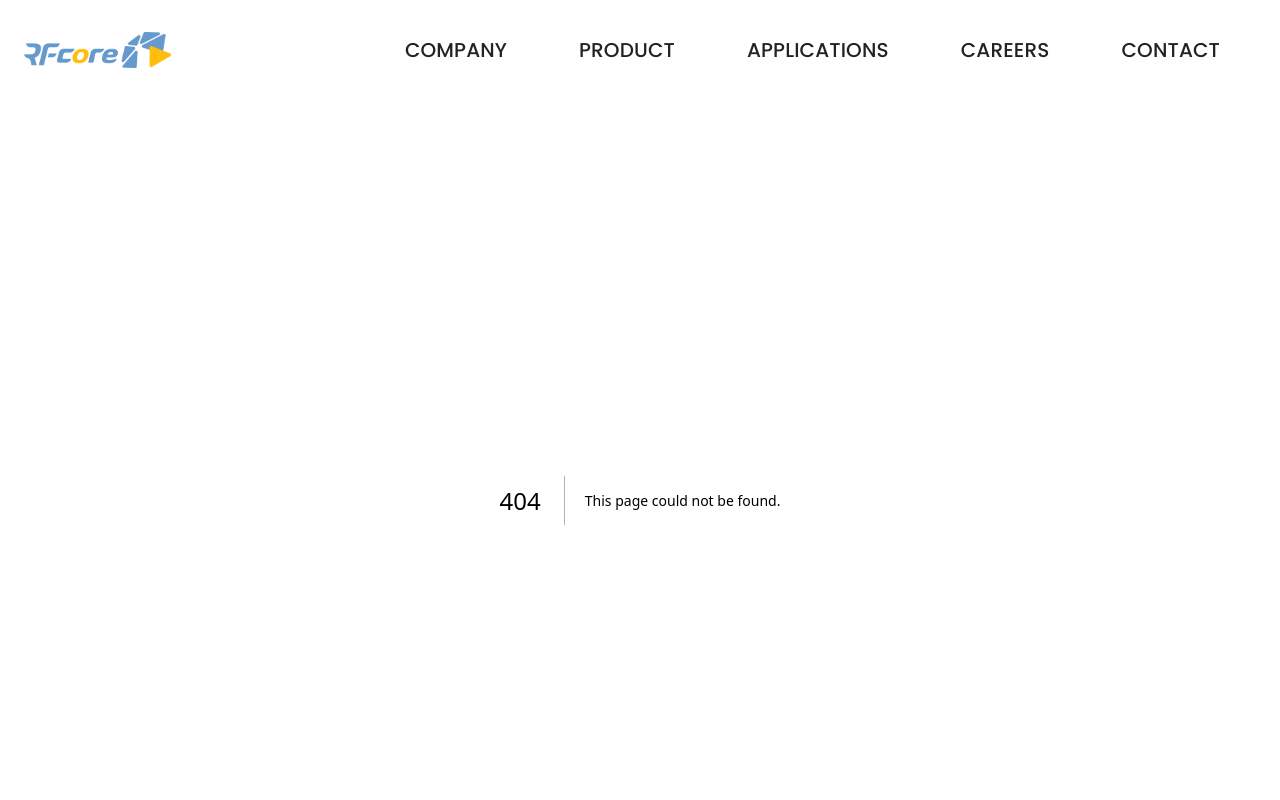
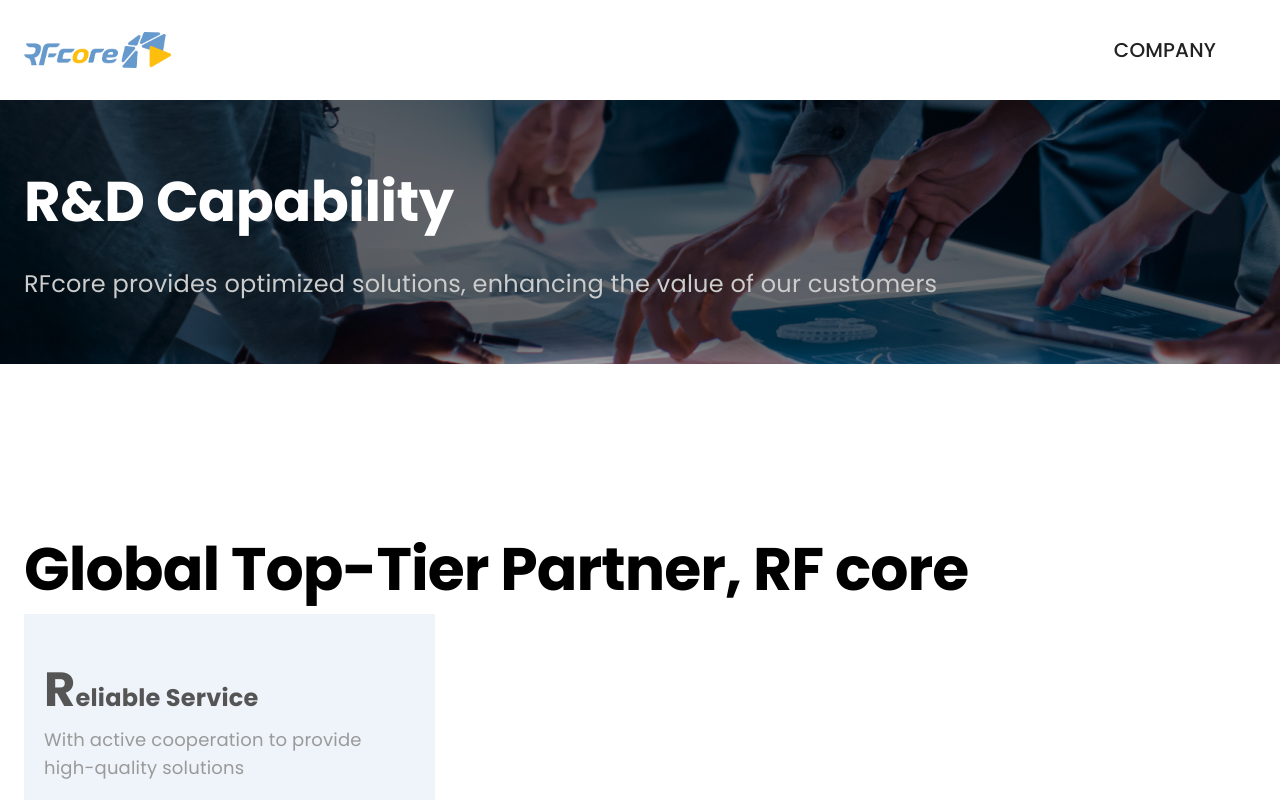
Before and after one commit to ellieeeeeeee/rfcore-front, a Next.js app: page /company/capability in a window 1280 px wide. Before the commit this address had no page. Shown: the top 800 px of the page. Built offline with nearby package versions, Linux system fonts and the light colour scheme; a web font is replaced by a local one.

Commit message:
add header, sub page

```diff
--- a/src/component/common/Header.tsx
+++ b/src/component/common/Header.tsx
@@ -1,21 +1,47 @@
 import { useState } from "react";
 import Image from "next/image";
-import router from "next/router";
-import { Box, Container, Link, Stack, styled } from "@mui/material";
+import router, { useRouter } from "next/router";
+import { Box, Container, Link, Stack, styled, Typography } from "@mui/material";
 import MenuIcon from "@mui/icons-material/Menu";
 
 import HamburgerNav from "./HamburgerNav";
 
 const navItem = [
-  { name: "COMPANY", href: "/company" },
-  { name: "PRODUCT", href: "/product" },
-  { name: "APPLICATIONS", href: "/applications" },
-  { name: "CAREERS", href: "/careers" },
-  { name: "CONTACT", href: "/contact" },
+  {
+    id: 1,
+    name: "COMPANY",
+    href: "/company",
+    lnb: [
+      { name: "About RFcore", href: "/company" },
+      { name: "R&D Capability", href: "/company/capability" },
+      { name: "History", href: "/company/history" },
+      { name: "PR Center", href: "/company/center" },
+    ],
+  },
+  // {
+  //   id: 2,
+  //   name: "PRODUCT",
+  //   href: "/product",
+  //   lnb: ["Amplifiers", "MMICs", "Sub-systems", "Customized Solution"],
+  // },
+  // { id: 3, name: "APPLICATIONS", href: "/applications" },
+  // { id: 4, name: "CAREERS", href: "/careers" },
+  // {
+  //   id: 5,
+  //   name: "CONTACT",
+  //   href: "/contact",
+  //   lnb: ["Get Inquires", "Contact us"],
+  // },
 ];
+
 export default function Header() {
   const [navOpen, setNavOpen] = useState(false);
+  const [isHovering, setIsHovering] = useState(false);
+  const pathName = useRouter().pathname;
+  const pathRoute = pathName.split("/")[2];
+  console.log(pathRoute);
   return (
+    <>
       <Container maxWidth="xl">
         <HeaderBox
           sx={{ my: 4 }}
@@ -34,10 +60,18 @@ export default function Header() {
               }}
             />
           </Box>
-        <Stack direction="row" className="nav">
+          <Stack
+            direction="row"
+            className="nav"
+            onMouseOver={() => setIsHovering(true)}
+          >
             {navItem.map((item) => (
               <div key={item.name}>
-              <Link href={item.href} variant="subtitle2" sx={{ mx: 4.5 }}>
+                <Link
+                  href={item.href}
+                  variant="subtitle2"
+                  className={pathName === item.href ? "active" : ""}
+                >
                   {item.name}
                 </Link>
               </div>
@@ -59,6 +93,32 @@ export default function Header() {
           />
         )}
       </Container>
+      {isHovering === true && (
+        <Container
+          maxWidth="xl"
+          style={{ borderTop: "1px solid #ddd" }}
+          onMouseOut={() => setIsHovering(false)}
+        >
+          {navItem &&
+            navItem.map((item) => (
+              <Lnb key={item.id}>
+                <Typography>{item.name}</Typography>
+                <Stack className="lnb-list">
+                  {item.lnb.map((lnb) => (
+                    <Link
+                      href={lnb.href}
+                      key={lnb.name}
+                      className={pathName === lnb.href ? "active" : ""}
+                    >
+                      {lnb.name}
+                    </Link>
+                  ))}
+                </Stack>
+              </Lnb>
+            ))}
+        </Container>
+      )}
+    </>
   );
 }
 
@@ -74,6 +134,10 @@ const HeaderBox = styled(Stack)(({ theme }) => ({
   "& a": {
     color: theme.palette.info.main,
     fontSize: "2rem",
+    margin: " 0 4rem ",
+  },
+  "& a.active": {
+    color: theme.palette.primary.main,
   },
   [theme.breakpoints.down("md")]: {
     "& .nav": {
@@ -84,3 +148,25 @@ const HeaderBox = styled(Stack)(({ theme }) => ({
     },
   },
 }));
+const Lnb = styled(Stack)(({ theme }) => ({
+  padding: "6rem 0",
+  " > p": {
+    fontSize: "4.8rem",
+    fontWeight: 600,
+    lineHeight: "7.2rem",
+    marginBottom: "2rem",
+  },
+  " .lnb-list": {
+    flexDirection: "row",
+    a: {
+      marginRight: "4rem",
+      fontSize: "2rem",
+      lineHeight: "3rem",
+      fontWeight: 500,
+      color: theme.palette.info.main,
+    },
+    "a.active": {
+      color: theme.palette.primary.main,
+    },
+  },
+}));
--- /dev/null
+++ b/src/pages/company/capability/index.tsx
@@ -0,0 +1,71 @@
+import TopBanner from "@/component/common/TopBanner";
+import { Box, Grid, Stack, styled, Typography } from "@mui/material";
+import { Container } from "@mui/system";
+import React from "react";
+import Image from "next/legacy/image";
+
+export default function index() {
+  return (
+    <>
+      <TopBanner
+        title="R&D Capability"
+        subTitle1="RFcore provides optimized solutions, enhancing the value of our customers"
+        image
+      />
+      <Global>
+        <Container maxWidth="xl">
+          <Typography variant="h1">Global Top-Tier Partner, RF core</Typography>
+          <Grid container xs={12} md={4}>
+            <Grid item className="item">
+              <Typography variant="body1" className="title">
+                <span>R</span>eliable Service
+              </Typography>
+              <Typography variant="body2" className="sub-title">
+                With active cooperation to provide high-quality solutions
+              </Typography>
+              <Stack className="img-box">
+                <Image
+                  src="/company/icon_union_blue.svg"
+                  alt="arrow"
+                  width={14}
+                  height={30}
+                />
+              </Stack>
+            </Grid>
+          </Grid>
+        </Container>
+      </Global>
+    </>
+  );
+}
+const Global = styled(Box)(({ theme }) => ({
+  padding: "16rem 0",
+  ".item": {
+    backgroundColor: " #EEF4FA",
+    padding: "4rem 2rem",
+    ".title": {
+      color: "#555",
+      fontWeight: 700,
+      "& span": {
+        fontSize: "4.8rem",
+        lineHeight: "7.2rem",
+      },
+      "& span.active": {},
+    },
+    ".sub-title": {
+      color: theme.palette.secondary.contrastText,
+      marginBottom: "8rem",
+    },
+    ".img-box": {
+      justifyContent: "center",
+    },
+  },
+  "item.active": {
+    ".title": {
+      color: theme.palette.info.main,
+    },
+    "& span": {
+      color: theme.palette.primary.light,
+    },
+  },
+}));
```
Also changed, not shown: src/pages/company/index.tsx (+59 -31 lines), public/company/icon_union_blue.svg (added), public/company/icon_union_white.svg (added). Lines whose indentation alone changed are shown as unchanged.
